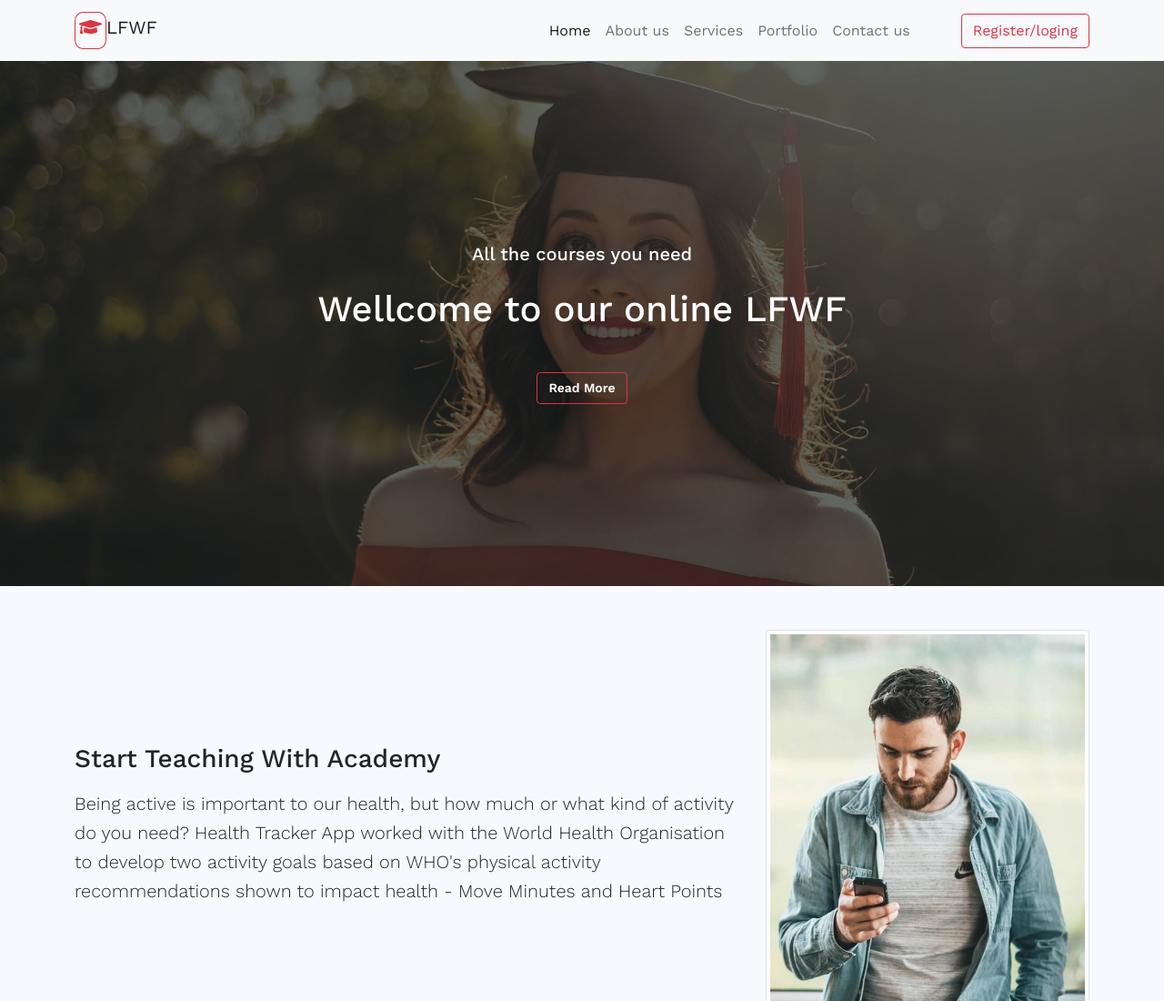
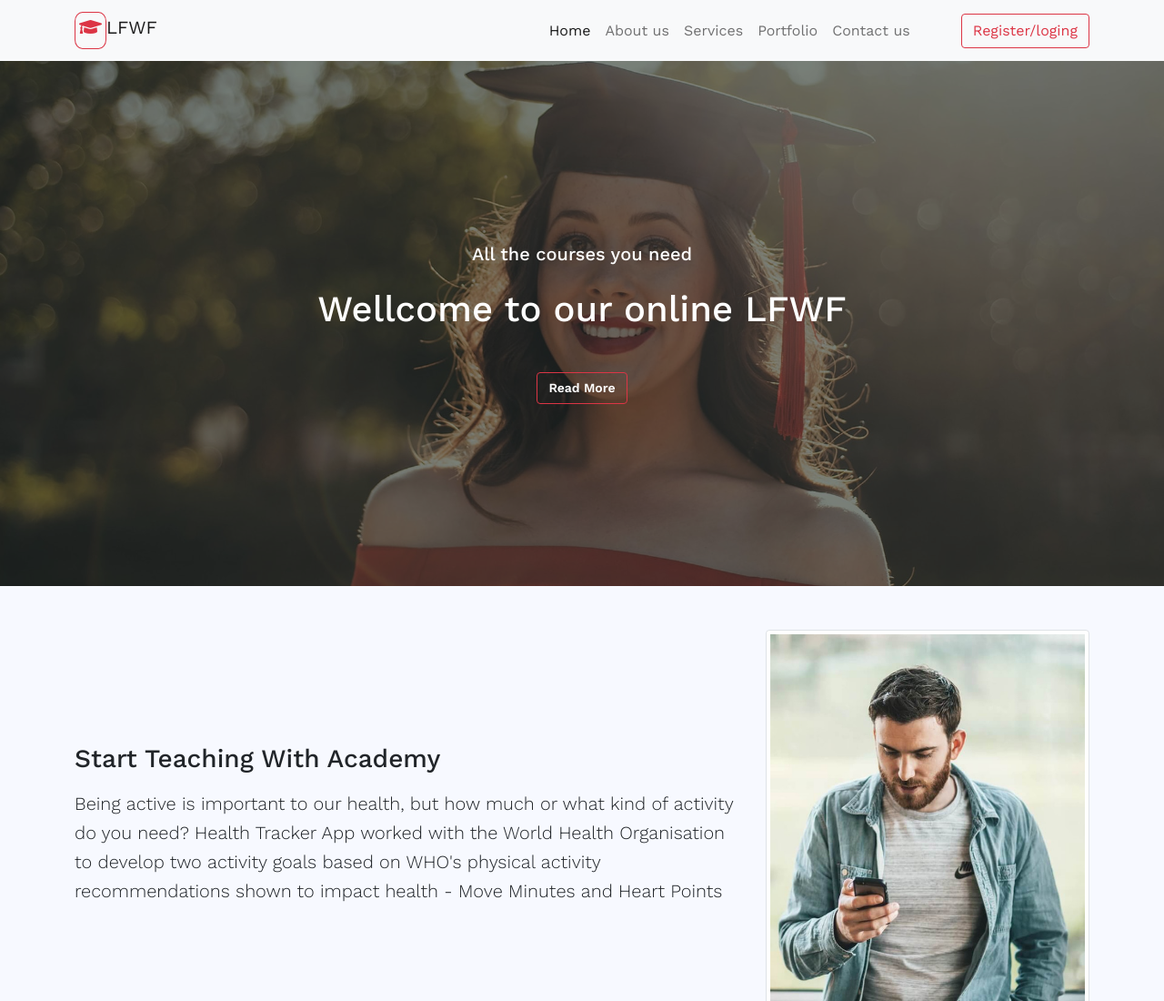
Before and after one commit to Nazmul-318/Class-30M, a plain HTML site: page index.html in a window 1280 px wide. Shown: the top 1100 px of the page at 91% size. Drawn offline with nearby package versions, Linux system fonts and the light colour scheme.

Commit message:
chenged rgba color ratio

```diff
--- a/style.css
+++ b/style.css
@@ -25,7 +25,7 @@ img {
 /* Start Slider Section */
 
 .slider-section {
-    background: url(img/Cover.jpg) rgba(0, 0, 0, 0.6) no-repeat center center;
+    background: url(img/Cover.jpg) rgba(0, 0, 0, 0.5) no-repeat center center;
     background-size: cover;
     padding: 200px 0;
     background-blend-mode: overlay;
```
